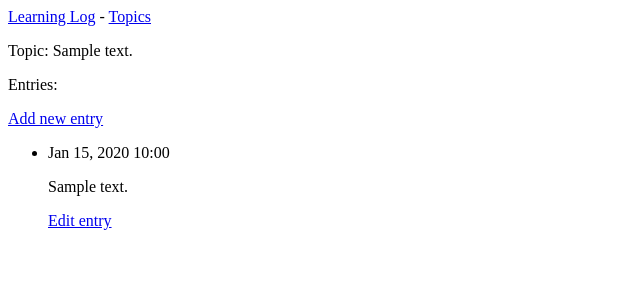
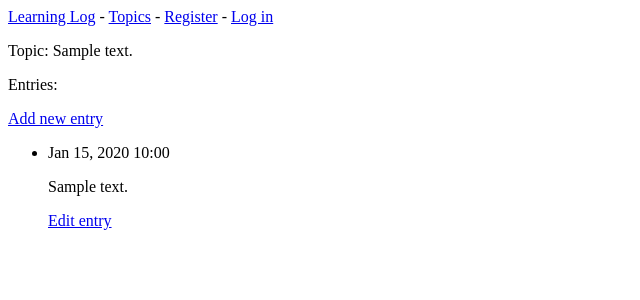
Before and after one commit to anishdsk/Learning-Log, a Django app: page /topics/1/ in a window 1280 px wide. Shown: the top 300 px of the page, without its empty margins (0-640 px from the left). Run offline with Django 3.2, Linux system fonts and the light colour scheme; tables that the repository leaves empty hold one stand-in row (values such as "Sample post").

Commit message:
Added Register and Log-Out options to the bar

```diff
--- a/learning_logs/templates/learning_logs/base.html
+++ b/learning_logs/templates/learning_logs/base.html
@@ -1,6 +1,13 @@
 <p>
   <a href="{% url 'learning_logs:index' %}">Learning Log</a> -
-  <a href="{% url 'learning_logs:topics' %}">Topics</a>
+  <a href="{% url 'learning_logs:topics' %}">Topics</a> -
+  {% if user.is_authenticated %}
+    Hello, {{ user.username }}.
+    <a href="{% url 'users:logout' %}">Log out</a>
+    {% else %}
+      <a href="{% url 'users:register' %}">Register</a> -
+      <a href="{% url 'users:login' %}">Log in</a>
+    {% endif %}
 </p>
 
 {% block content %}{% endblock content %}
```
